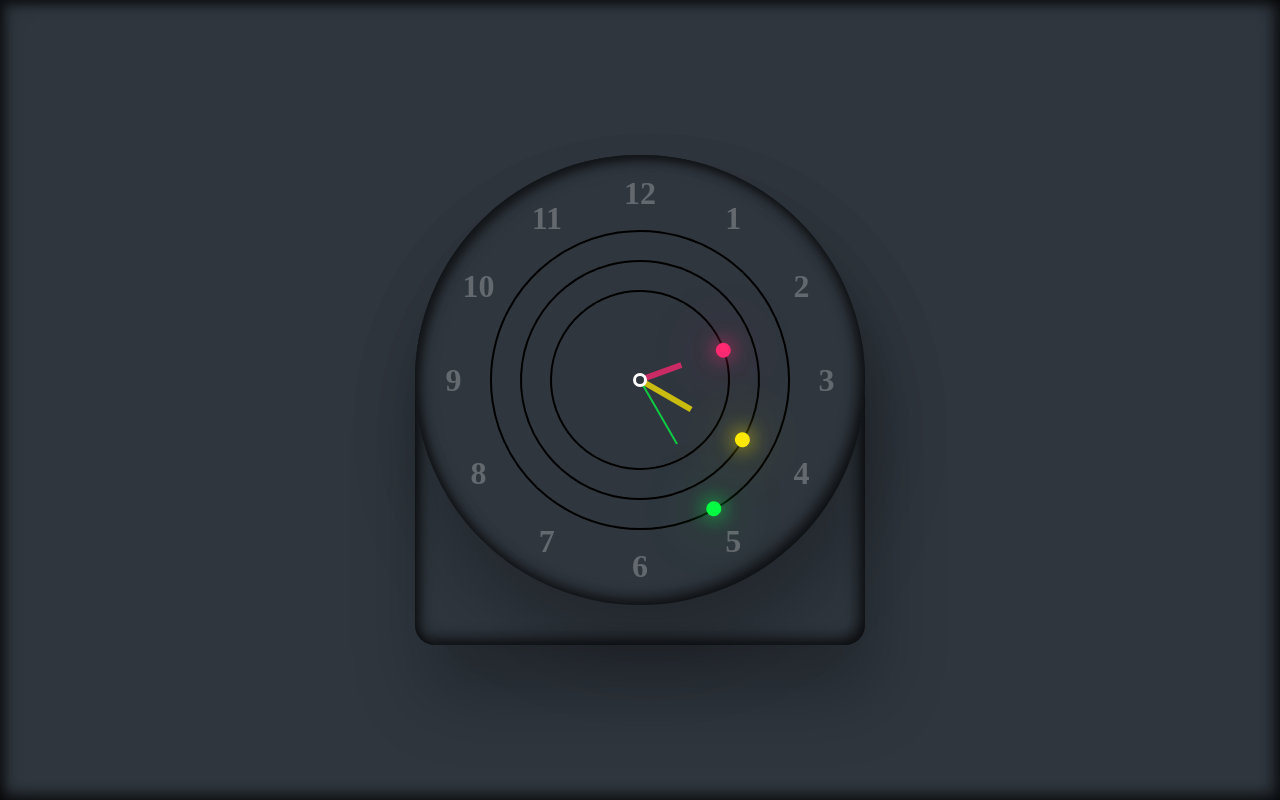
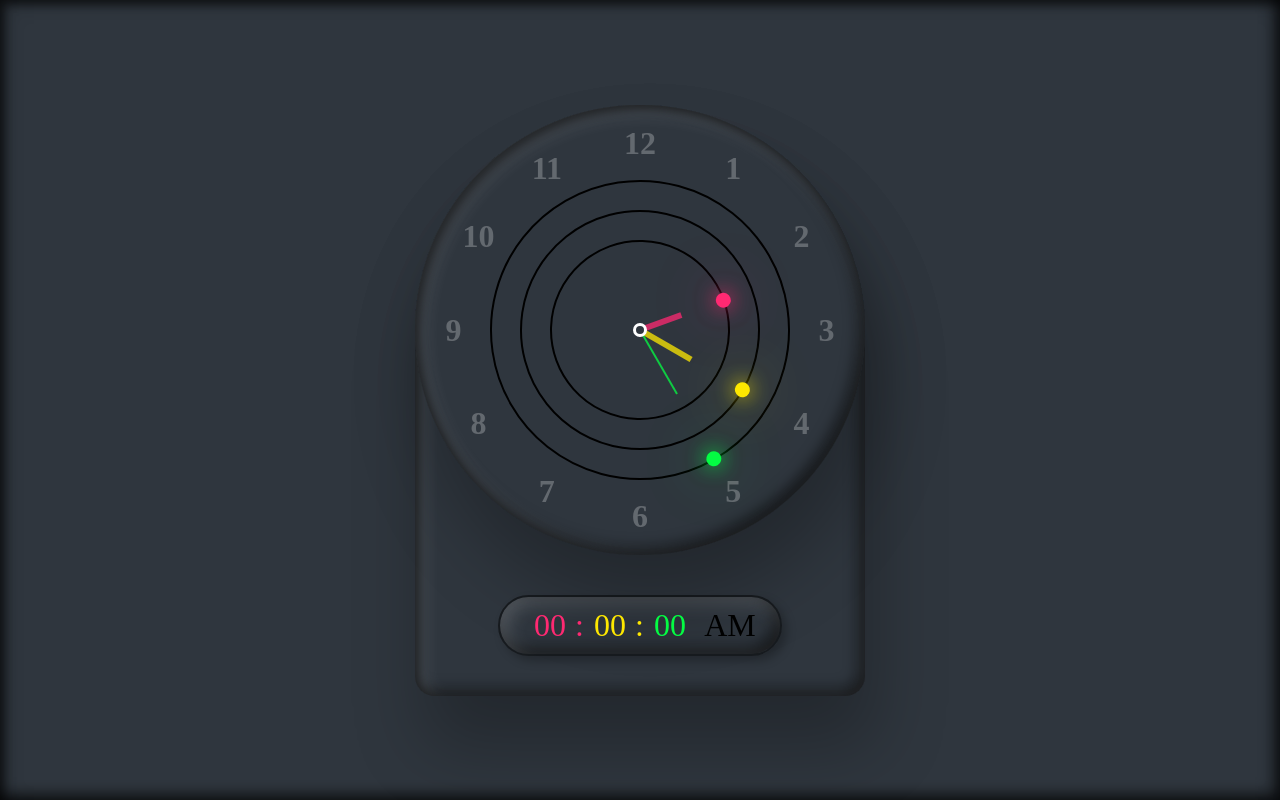
Before and after one commit to rashaduldev/Digital-clock, a plain HTML site: page index.html in a window 1280 px wide. Drawn offline with Linux system fonts and the light colour scheme.

Commit message:
Digital clock

```diff
--- a/index.html
+++ b/index.html
@@ -28,6 +28,15 @@
             <span style="--i:11;"><b>11</b></span>
             <span style="--i:12;"><b>12</b></span>
         </div>
+
+        <!-- Digital Clock  -->
+        <div id="time">
+            <div id="hour"  style="--clr: #ff2972;">00</div>
+            <div id="munites" style="--clr: #fee800;">00</div>
+            <div id="second" style="--clr: #04fc43;">00</div>
+            <div id="ampm">AM</div>
+        </div>
+
     </div>
 
     <script>
--- a/style.css
+++ b/style.css
@@ -28,9 +28,10 @@ boby{
     border-top-right-radius: 225px;
     box-shadow: 10px 50px 70px rgba(0,0,0,0.25),
     inset 5px 5px 10px rgba(0,0,0,0.5),
-    inset 5px 5px 20px rgba(0,0,0,0.2),
+    inset 5px 5px 20px rgba(255,255,255,0.2),
     inset -5px -5px 15px rgba(0,0,0,0.75);
     display: flex;
+    flex-direction: column;
     justify-content: center;
     align-items: center;
 
@@ -44,7 +45,7 @@ boby{
     border-radius: 50%;
     box-shadow: 10px 50px 70px rgba(0,0,0,0.25),
     inset 5px 5px 10px rgba(0,0,0,0.5),
-    inset 5px 5px 20px rgba(0,0,0,0.2),
+    inset 5px 5px 20px rgba(255,255,255,0.2),
     inset -5px -5px 15px rgba(0,0,0,0.75);
     display: flex;
     justify-content: center;
@@ -126,3 +127,30 @@ boby{
     0 0 60px var(--clr)
     ;
 }
+/* Digital Clock style */
+#time{
+    display: flex;
+    margin-bottom: 40px;
+    padding: 10px 20px;
+    font-size: 2em;
+    font-weight: 600;
+    border: 2px solid rgba(0,0,0,0.5);
+    border-radius: 40px;
+    box-shadow: 5px 5px 10px rgba(0,0,0,0.25),
+    inset 5px 5px 20px rgba(255,255,255,0.2),
+    /* inset 5px 5px 20px rgba(0,0,0,0.2), */
+    inset -5px -5px 15px rgba(0,0,0,0.75);
+}
+#time div{
+    position: relative;
+    width: 60px;
+    font-weight: 500;
+    text-align: center;
+    color: var(--clr);
+}
+#time div:nth-child(1)::after,
+#time div:nth-child(2)::after{
+    content: ':';
+    position: absolute;
+    right: -4px;
+}
```
